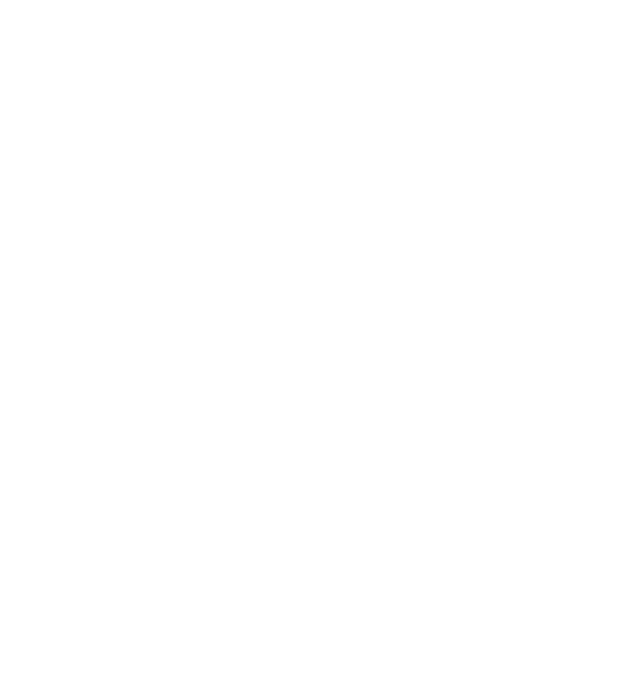
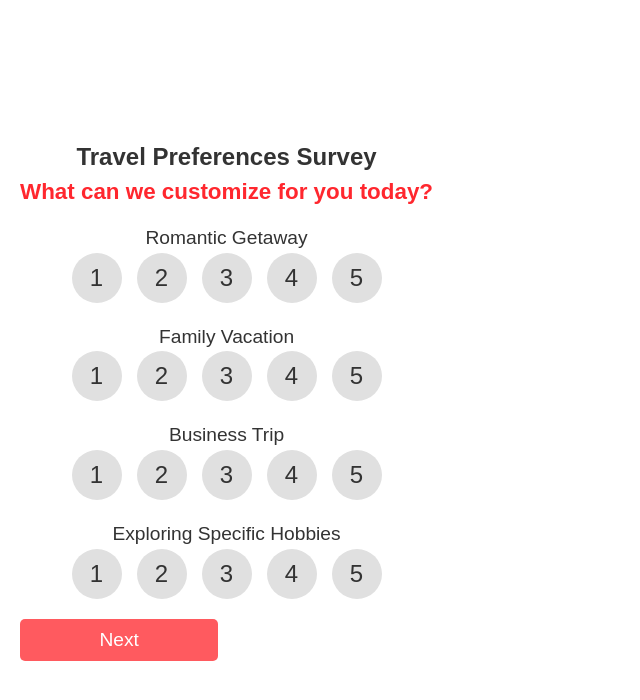
Before and after one commit to timchi94/ip-team-2-project, a React (Vite) app: page /survey in a window 1280 px wide. Before the commit this address had no page. Shown: the top 700 px of the page, without its empty margins (0-640 px from the left). Built offline with nearby package versions, Linux system fonts and the light colour scheme.

Commit message:
survey form

```diff
--- a/package.json
+++ b/package.json
@@ -10,6 +10,7 @@
     "preview": "vite preview"
   },
   "dependencies": {
+    "formik": "^2.4.6",
     "react": "^18.3.1",
     "react-dom": "^18.3.1",
     "react-router-dom": "^7.0.1",
--- a/src/App.jsx
+++ b/src/App.jsx
@@ -2,6 +2,7 @@
 import "./App.css";
 import Home from "./pages/Home";
 import Browse from "./pages/Browse";
+import TravelSurvey from "./components/TravelSurvey/TravelSurvey";
 
 function App() {
 	return (
@@ -10,6 +11,7 @@
 				<Routes>
 					<Route path="/" element={<Home />}></Route>
 					<Route path="/browse" element={<Browse />}></Route>
+					<Route path="/survey" element={<TravelSurvey />}></Route>
 				</Routes>
 			</BrowserRouter>
 		</>
--- /dev/null
+++ b/src/components/TravelSurvey/TravelSurvey.jsx
@@ -0,0 +1,118 @@
+import { surveyData } from "./survey_json";
+import React, { useState } from "react";
+import { Formik, Form, Field } from "formik";
+import "./TravelSurvey.scss"; // Import your custom Sass styles
+
+function TravelSurvey() {
+  const [currentPage, setCurrentPage] = useState(0);
+
+  // Initialize the form values based on the surveyData
+  const initialValues = surveyData.reduce((acc, section) => {
+    section.questions.forEach((question) => {
+      acc[question.name] = null; // Default value null for ratings or selections
+    });
+    return acc;
+  }, {});
+
+  const handleSubmit = (values) => {
+    console.log("Survey Results:", values);
+  };
+
+  const handleNext = () => {
+    if (currentPage < surveyData.length - 1) {
+      setCurrentPage(currentPage + 1);
+    }
+  };
+
+  const handlePrevious = () => {
+    if (currentPage > 0) {
+      setCurrentPage(currentPage - 1);
+    }
+  };
+
+  const progressWidth = `${(currentPage / (surveyData.length - 1)) * 100}vw`;
+
+  return (
+    <div className="survey-container">
+      <h2>Travel Preferences Survey</h2>
+      <Formik initialValues={initialValues} onSubmit={handleSubmit}>
+        {({ setFieldValue, values }) => (
+          <Form>
+            <div className="survey-section">
+              <h3 className="survey-section__title">
+                {surveyData[currentPage].section}
+              </h3>
+              {surveyData[currentPage].questions.map((question, questionIndex) => {
+                // Check if the question is a "Yes/No" question
+                const isYesNoQuestion = question.type === "radio";
+
+                return (
+                  <div key={questionIndex} className="survey-question">
+                    <label className="survey-question__title">{question.label}</label>
+                    <div className="survey-question__rating">
+                      {isYesNoQuestion ? (
+                        // Render Yes/No radio buttons for the "Yes/No" questions
+                        question.options.map((option) => (
+                          <label key={option} className="survey-rating__button">
+                            <Field
+                              type="radio"
+                              name={question.name}
+                              value={option}
+                              className="survey-rating__input"
+                              onChange={() => setFieldValue(question.name, option)}
+                            />
+                            {option}
+                          </label>
+                        ))
+                      ) : (
+                        // Render the rating buttons (1-5) for other questions
+                        [1, 2, 3, 4, 5].map((rating) => (
+                          <label
+                            key={rating}
+                            className={`survey-rating__button ${values[question.name] === rating ? "survey-rating__button--active" : ""
+                              }`}
+                          >
+                            <Field
+                              type="radio"
+                              name={question.name}
+                              value={rating}
+                              className="survey-rating__input"
+                              onChange={() => setFieldValue(question.name, rating)}
+                            />
+                            {rating}
+                          </label>
+                        ))
+                      )}
+                    </div>
+                  </div>
+                );
+              })}
+            </div>
+
+            <div className="survey-navigation">
+              {currentPage > 0 && (
+                <button type="button" onClick={handlePrevious} className="survey-button">
+                  Previous
+                </button>
+              )}
+              {currentPage < surveyData.length - 1 ? (
+                <button type="button" onClick={handleNext} className="survey-button">
+                  Next
+                </button>
+              ) : (
+                <button type="submit" className="survey-button">
+                  Submit
+                </button>
+              )}
+            </div>
+          </Form>
+        )}
+      </Formik>
+
+      {/* Progress bar at the bottom */}
+      <div className="progress-bar" style={{ width: progressWidth }} />
+    </div>
+  );
+}
+
+export default TravelSurvey;
--- /dev/null
+++ b/src/components/TravelSurvey/TravelSurvey.scss
@@ -0,0 +1,114 @@
+// Variables
+$primary-color: #ff5a5f; // Airbnb red
+$secondary-color: #f8f9fa;
+$text-color: #333;
+$border-radius: 50%; // Fully round shape for buttons
+$button-size: 50px; // Increased button size for visibility
+$progress-bar-height: 4px; // Height of the progress bar
+
+// General Container
+.survey-container {
+    display: flex;
+    flex-direction: column;
+    justify-content: center;
+    align-items: center;
+    height: 100vh; // Full height of the viewport
+    background-color: white; // Background color set to white
+    padding: 20px;
+    font-family: Arial, sans-serif;
+    color: $text-color;
+    position: relative; // To place the progress bar at the bottom
+}
+
+// Progress Bar
+.progress-bar {
+    position: absolute;
+    bottom: 0;
+    left: 0;
+    height: $progress-bar-height;
+    background-color: $primary-color;
+    transition: width 0.3s ease-in-out;
+}
+
+// Section Title
+.survey-section__title {
+    font-size: 1.4em;
+    margin-bottom: 15px;
+    color: darken($primary-color, 10%);
+}
+
+// Questions
+.survey-question {
+    margin-bottom: 20px;
+    text-align: center;
+
+    &__title {
+        font-size: 1.2em;
+        margin-bottom: 10px;
+    }
+
+    &__rating {
+        display: flex;
+        gap: 15px; // Space out the rating buttons
+        justify-content: center;
+        align-items: center;
+
+        .survey-rating__button {
+            background-color: #e0e0e0;
+            width: $button-size;
+            height: $button-size;
+            display: flex;
+            align-items: center;
+            justify-content: center;
+            border-radius: $border-radius;
+            cursor: pointer;
+            font-size: 1.5em;
+            text-align: center;
+            transition: background-color 0.3s ease;
+            color: $text-color;
+
+            // Change to red on active state
+            &:hover {
+                background-color: #d0d0d0;
+            }
+
+            &.survey-rating__button--active {
+                background-color: $primary-color;
+                color: white; // Text color changes to white when active
+            }
+
+            // Hide the default radio button
+            input[type="radio"]:checked+& {
+                background-color: $primary-color;
+                color: white;
+            }
+        }
+
+        .survey-rating__input {
+            display: none; // Hide the default radio button
+        }
+    }
+}
+
+// Navigation Buttons
+.survey-navigation {
+    margin-top: 20px;
+    display: flex;
+    justify-content: space-between;
+    width: 100%; // Make buttons stretch across the full width
+
+    .survey-button {
+        padding: 10px 20px;
+        font-size: 1.2em;
+        border-radius: 5px;
+        cursor: pointer;
+        background-color: $primary-color;
+        color: white;
+        border: none;
+        width: 48%; // Make buttons a bit more compact
+
+        &:hover {
+            background-color: darken($primary-color, 10%);
+        }
+    }
+}
--- /dev/null
+++ b/src/components/TravelSurvey/survey_json.js
@@ -0,0 +1,55 @@
+export const surveyData = [
+    {
+        section: "What can we customize for you today?",
+        questions: [
+            { name: "romanticGetaway", label: "Romantic Getaway", type: "rating" },
+            { name: "familyVacation", label: "Family Vacation", type: "rating" },
+            { name: "businessTrip", label: "Business Trip", type: "rating" },
+            { name: "exploringHobbies", label: "Exploring Specific Hobbies", type: "rating" },
+        ],
+    },
+    {
+        section: "What’s your travel style for this trip?",
+        questions: [
+            { name: "laidBackTraveler", label: "Laid-back Traveler", type: "rating" },
+            { name: "adrenalineJunkie", label: "Adrenaline Junkie", type: "rating" },
+            { name: "culturalNerd", label: "Cultural Nerd", type: "rating" },
+            { name: "allOutFoodie", label: "All Out Foodie", type: "rating" },
+            { name: "natureEnthusiast", label: "Nature Enthusiast", type: "rating" },
+            { name: "allOutNightlife", label: "All Out Nightlife", type: "rating" },
+        ],
+    },
+    {
+        section: "What is the budget for this trip?",
+        questions: [
+            { name: "tightBudget", label: "Tight on Budget", type: "rating" },
+            { name: "flexibleBudget", label: "Flexible", type: "rating" },
+            { name: "wantToSplurge", label: "Want to Splurge", type: "rating" },
+        ],
+    },
+    {
+        section: "Which of the following do you prefer for this trip?",
+        questions: [
+            { name: "cityCenter", label: "City Center", type: "rating" },
+            { name: "beachfront", label: "Beachfront", type: "rating" },
+            { name: "ruralLocation", label: "Rural Location", type: "rating" },
+        ],
+    },
+    {
+        section: "Additional Preferences",
+        questions: [
+            {
+                name: "connectSocialMedia",
+                label: "Would you be interested in connecting your social media for further recommendations?",
+                type: "radio",
+                options: ["Yes", "No"],
+            },
+            {
+                name: "explorePackages",
+                label: "Would you like to explore experience packages?",
+                type: "radio",
+                options: ["Yes", "No"],
+            },
+        ],
+    },
+];
```
Also changed, not shown: 1 other file (tests, documents, lock files or other folders).
